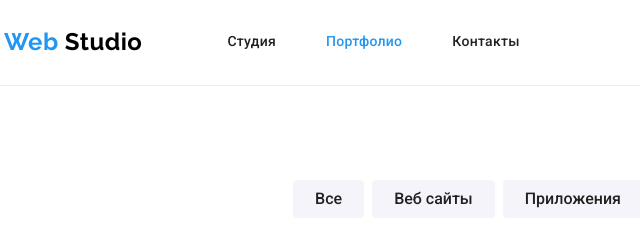
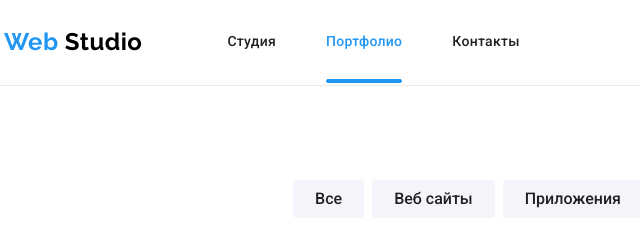
Before and after one commit to Andrii-Stanislav/goit-markup-hw-05, a plain HTML site: page portfolio.html in a window 1280 px wide. Shown: the top 240 px of the page, 51-691 px from the left. Drawn offline with Linux system fonts and the light colour scheme.

Commit message:
finish hw5

```diff
--- a/css/styles.css
+++ b/css/styles.css
@@ -105,8 +105,8 @@ margin-right: 85px;
 
 .main-nav-link{
   display: block;
-  padding-top: 32px;
-  padding-bottom: 32px;
+  padding-top: 33px;
+  padding-bottom: 29px;
 
   font-weight: 500;
   font-size: 14px;
@@ -122,7 +122,21 @@ margin-right: 85px;
   transition: 250ms cubic-bezier(0.4, 0, 0.2, 1);
 }
 
-.current {
+.main-nav-link-item::after {
+  content: "";
+  display: block;
+  width: 100%;
+  height: 4px;
+  border: #ffffff solid 1px;
+  border-radius: 2px;
+}
+
+.main-nav-link-item.current::after {
+  background-color: var(--accent-color);
+  border-color: var(--accent-color);
+}
+
+.current .main-nav-link {
   color: var(--accent-color);
 }
 
--- a/portfolio.html
+++ b/portfolio.html
@@ -16,7 +16,7 @@
           <a class="logo link" href="./" aria-label="Логотип компании"><span class="logo-accent">Web</span> Studio</a>
           <ul class="list">
             <li class="main-nav-link-item"><a class="main-nav-link link" href="./index.html">Студия</a></li>
-            <li class="main-nav-link-item"><a class="main-nav-link link current" href="./portfolio.html">Портфолио</a></li>
+            <li class="main-nav-link-item current"><a class="main-nav-link link " href="./portfolio.html">Портфолио</a></li>
             <li class="main-nav-link-item"><a class="main-nav-link link" href="">Контакты</a></li>
           </ul>
         </nav>
```
Also changed, not shown: index.html (+1 -1 lines).
